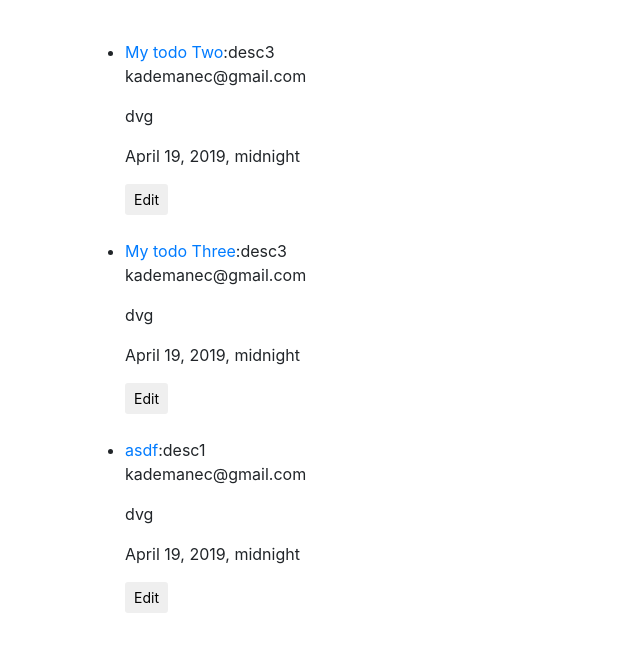
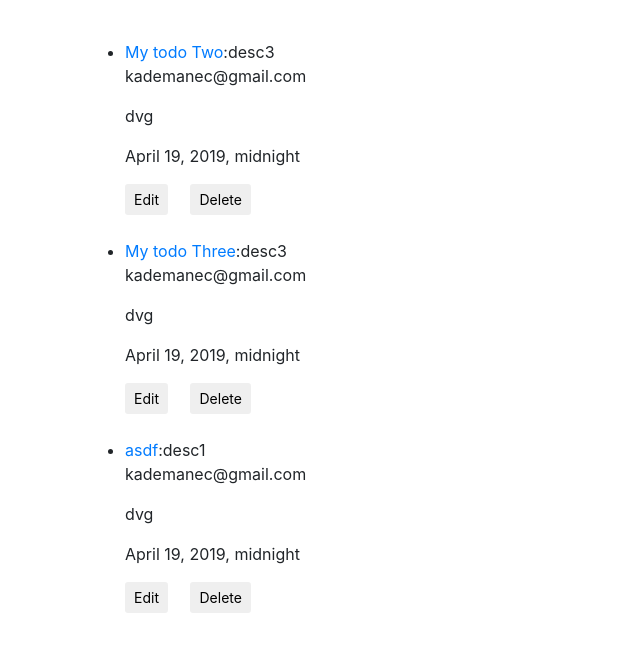
Before and after one commit to kademanec/todo-list, a Django app: page /todos/ in a window 1280 px wide. Shown: the part 145-800 px from the top of the page, without its empty margins (0-640 px from the left). Run offline with Django 3.2, Linux system fonts and the light colour scheme; data comes from the database, SQL or seed files in the repository; both versions use the stored data as it was after the commit; some libraries are stand-ins or nearby versions.

Commit message:
delete option

```diff
--- a/todolist/todos/templates/index.html
+++ b/todolist/todos/templates/index.html
@@ -5,7 +5,7 @@
     <ul>
       {% for todo in todos %}<br>
 
-      <li><a href="/todos/details/{{todo.id}}">{{todo.title}}</a>:{{todo.text}}<p>{{todo.email}}</p><p>{{todo.city}}</p><p>{{todo.date}}</p><a href="{% url 'edit' todo.pk %}"><button type="button"   class="btn btn-default btn-sm"><span class="glyphicon glyphicon-pencil" aria-hidden="true"></span>Edit</button></a>
+      <li><a href="/todos/details/{{todo.id}}">{{todo.title}}</a>:{{todo.text}}<p>{{todo.email}}</p><p>{{todo.city}}</p><p>{{todo.date}}</p><a href="{% url 'edit' todo.pk %}"><button type="button"   class="btn btn-default btn-sm"><span class="glyphicon glyphicon-pencil" aria-hidden="true"></span>Edit</button></a>&nbsp;&nbsp;<a href="{% url 'delete' todo.pk %}"> &nbsp;&nbsp;<button type="button"   class="btn btn-default btn-sm"><span class="glyphicon glyphicon-pencil" aria-hidden="true"></span>Delete</button>
 </li>
 
 
--- a/todolist/todos/urls.py
+++ b/todolist/todos/urls.py
@@ -7,6 +7,7 @@ url(r'^$',views.index,name='index'),
 # url(r'^$', 'homefood.views.home', name='home'),
 url(r'^details/(?P<id>\w{0,50})/$',views.details),
 url(r'^add', views.add, name='add'),
-url(r'^edit/(?P<id>\d{0,50})/$', views.edit, name='edit')
+url(r'^edit/(?P<id>\d{0,50})/$', views.edit, name='edit'),
+url(r'^delete/(?P<id>\d{0,50})/$', views.delete, name='delete')
 
 ]
--- a/todolist/todos/views.py
+++ b/todolist/todos/views.py
@@ -60,3 +60,26 @@ def edit(request,id):
 
 
     return render(request,'partials/edit.html',context)
+
+def delete(request,id):
+    print("id",id)
+    todos = Todo.objects.get(pk=id).delete()
+    # print todos
+    # # context={
+    # 'todos':todos,
+    # 'title':todos.title,
+    # 'text':todos.text,
+    # 'email':todos.email,
+    # 'city':todos.city,
+    # 'date':todos.date
+    # }
+    # if(request.method == 'POST'):
+    #     print request.POST
+    #     todos.title = request.POST['title']
+    #     todos.text =request.POST['text']
+    #     todos.email =request.POST['email']
+    #     todos.city = request.POST['city']
+    #     todos.date = request.POST['date']
+    #     todos.save()
+
+    return redirect('/todos')
```
Also changed, not shown: todolist/db.sqlite3, 2 other files.
